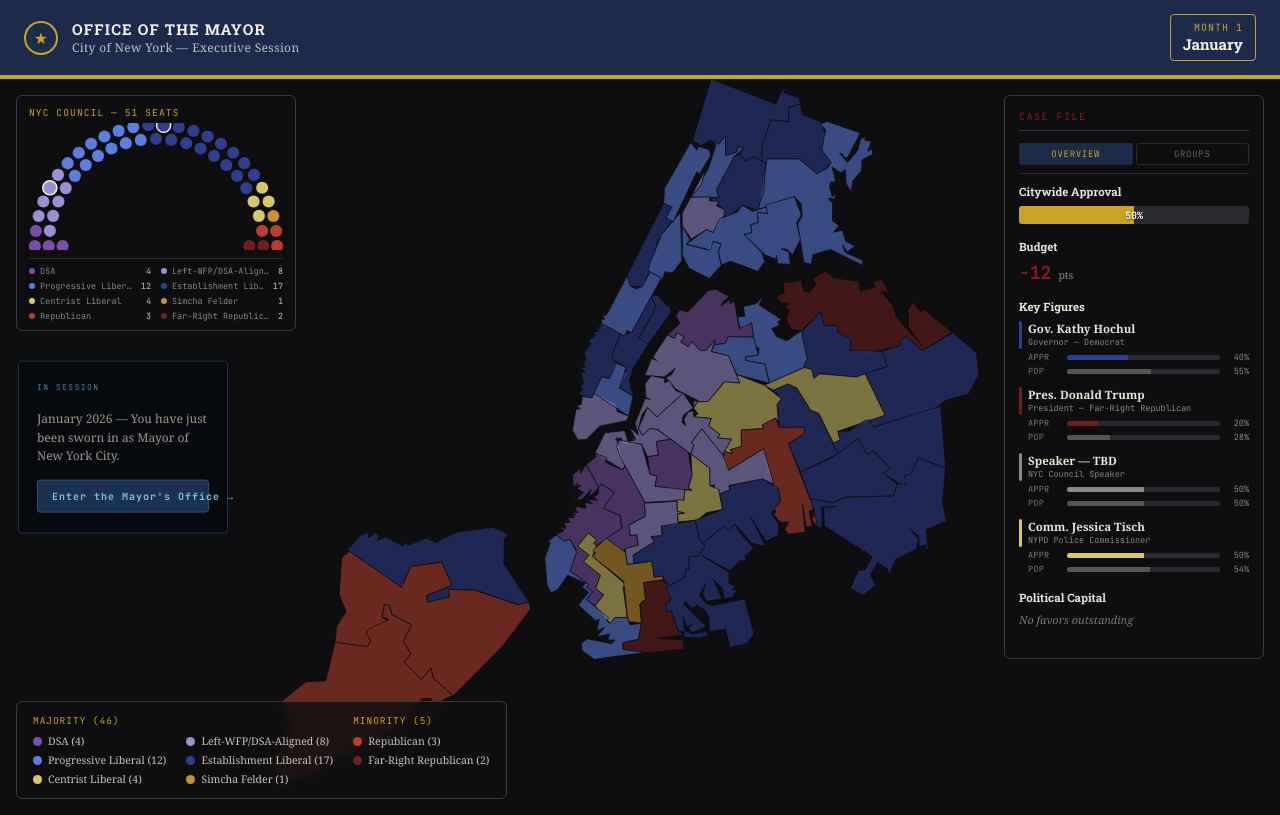
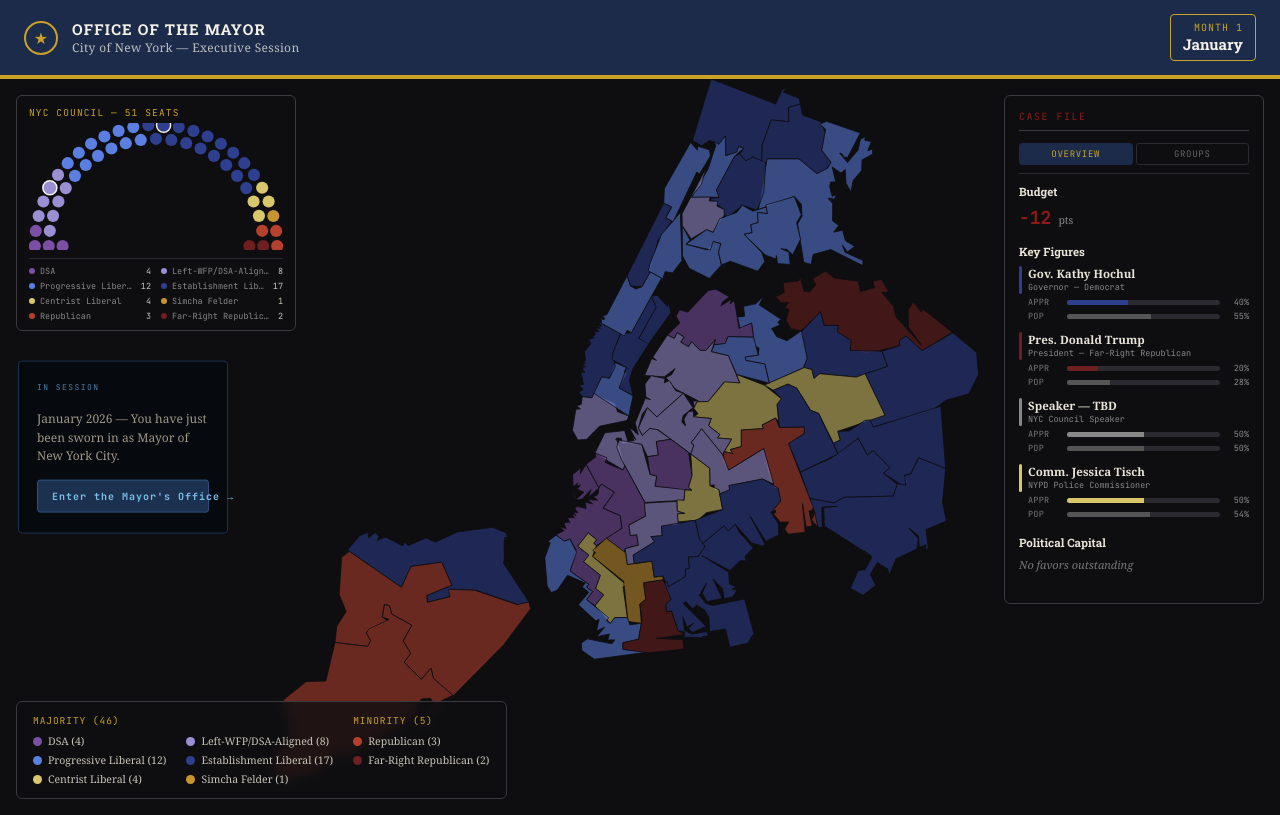
Before and after one commit to Basilg06/nyc-council-game, a React (Vite) app: page / in a window 1280 px wide. Built offline with nearby package versions, Linux system fonts and the light colour scheme; a web font is replaced by a local one.

Commit message:
Hide Citywide Approval from case file

```diff
--- a/src/components/CaseFile.jsx
+++ b/src/components/CaseFile.jsx
@@ -29,10 +29,6 @@ export default function CaseFile({ state }) {
 function OverviewTab({ state }) {
   return (
     <>
-      <div style={styles.cfSection}>
-        <div style={styles.cfLabel}>Citywide Approval</div>
-        <Gauge value={state.approval} />
-      </div>
       <div style={styles.cfSection}>
         <div style={styles.cfLabel}>Budget</div>
         <div style={styles.ledgerLine}>
```
